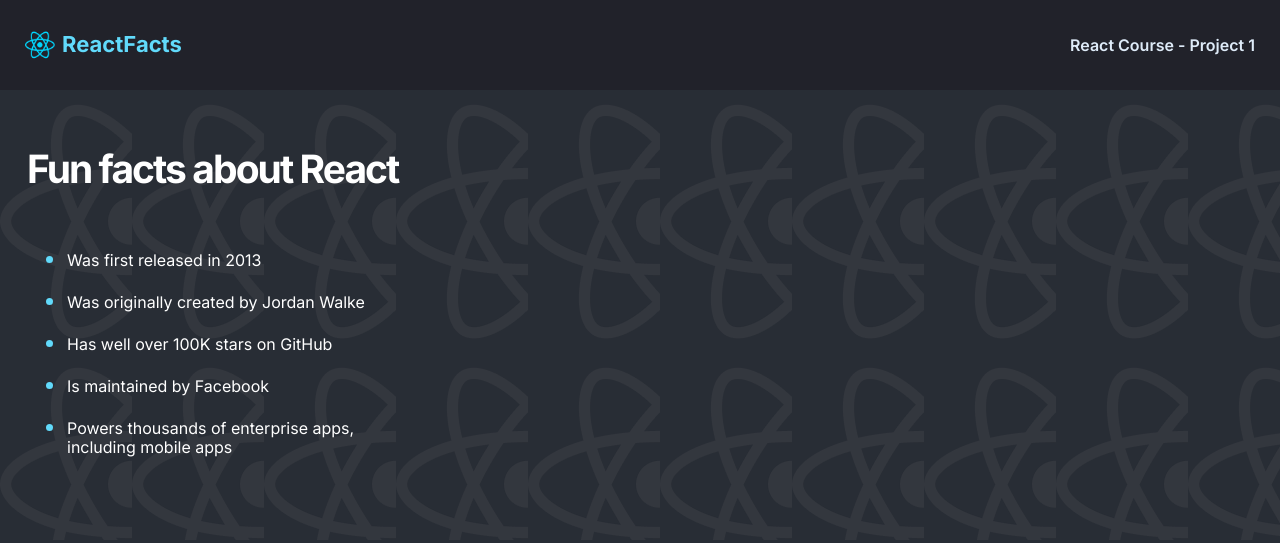
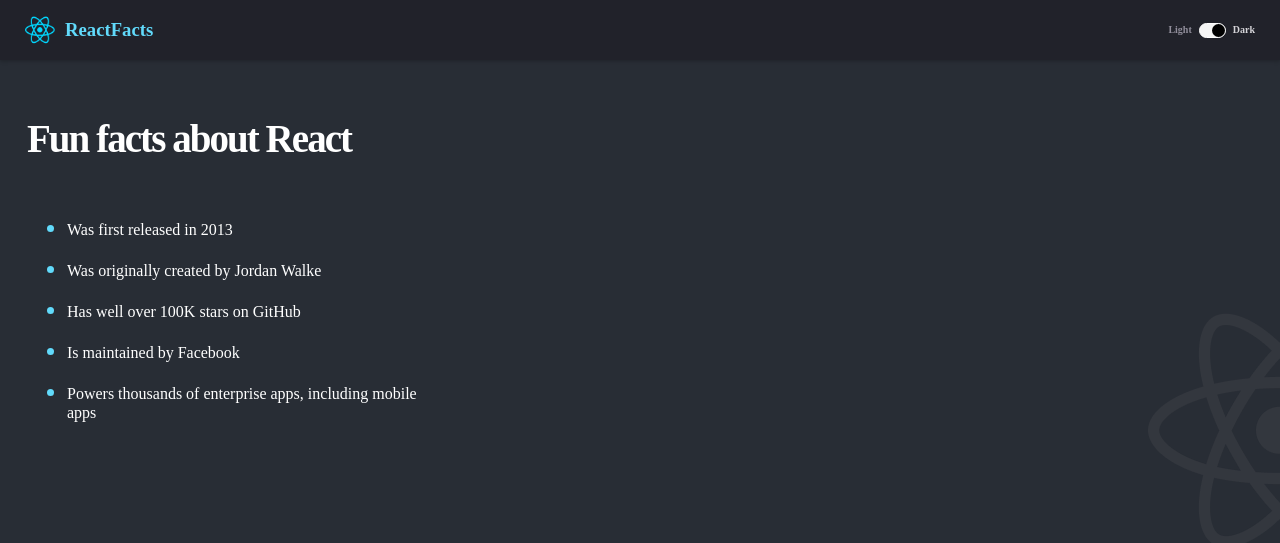
Before and after one commit to Sanskritu/RStatic, a React app: page / in a window 1280 px wide. Built offline with nearby package versions, Linux system fonts and the light colour scheme.

Commit message:
Add files via upload

```diff
--- a/App.js
+++ b/App.js
@@ -3,10 +3,19 @@
 import Main from "./components/Main"
 
 export default function App() {
+    const [darkMode, setDarkMode] = React.useState(true)
+
+    function toggleDarkMode() {
+        setDarkMode(prevMode => !prevMode)
+    }
+
     return (
         <div className="container">
-            <Navbar />
-            <Main />
+            <Navbar
+                darkMode={darkMode}
+                toggleDarkMode={toggleDarkMode}
+            />
+            <Main darkMode={darkMode} />
         </div>
     )
 }
--- a/components/Main.js
+++ b/components/Main.js
@@ -1,8 +1,8 @@
 import React from "react"
 
-export default function Main() {
+export default function Main(props) {
     return (
-        <main>
+        <main className={props.darkMode ? "dark" : ""}>
             <h1 className="main--title">Fun facts about React</h1>
             <ul className="main--facts">
                 <li>Was first released in 2013</li>
--- a/components/Navbar.js
+++ b/components/Navbar.js
@@ -1,11 +1,28 @@
 import React from "react"
 
-export default function Navbar() {
+export default function Navbar(props) {
     return (
-        <nav>
-            <img src="../images/react-icon-small.png" className="nav--icon" />
+         <nav
+            className={props.darkMode ? "dark": ""}
+        >
+            <img
+                className="nav--logo_icon"
+                src="./images/react-icon-small.png"
+            />
             <h3 className="nav--logo_text">ReactFacts</h3>
-            <h4 className="nav--title">React Course - Project 1</h4>
+
+            <div
+                className="toggler"
+            >
+                <p className="toggler--light">Light</p>
+                <div
+                    className="toggler--slider"
+                    onClick={props.toggleDarkMode}
+                >
+                    <div className="toggler--slider--circle"></div>
+                </div>
+                <p className="toggler--dark">Dark</p>
+            </div>
         </nav>
     )
 }
--- a/style.css
+++ b/style.css
@@ -2,62 +2,125 @@
     box-sizing: border-box;
 }
 
+h1, h2, h3, h4, h5, h6, p {
+    margin: 0;
+}
+
 body {
     margin: 0;
-    font-family: Inter, sans-serif;
+}
+
+.container {
+    display: flex;
+    flex-direction: column;
     height: 100vh;
-    background-color: #282D35;
 }
+
+/* NAV styles */
 
 nav {
     display: flex;
     align-items: center;
-    background-color: #21222A;
-    height: 90px;
+    background-color: #ffffff;
     padding: 30px 25px;
+    height: 60px;
+    box-shadow: 0px 1px 4px rgba(0, 0, 0, 0.25);
+    z-index: 1;
 }
 
-.nav--logo_text, .nav--title {
-    margin: 0;
+nav.dark {
+    background-color: #21222A;
+}
+
+.nav--logo_icon {
+    width: 30px;
+    margin-right: 10px;
 }
 
 .nav--logo_text {
+    color: #61DAFB;
     margin-right: auto;
-    color: #61DAFB;
-    font-weight: 700;
-    font-size: 22px;
 }
 
 .nav--title {
     color: #DEEBF8;
+}
+
+.toggler {
+    display: flex;
+    align-items: center;
+}
+
+.toggler p {
+    font-size: 0.625rem;
     font-weight: 600;
 }
 
-.nav--icon {
-    height: 30px;
-    margin-right: 7px;
+.toggler--slider {
+    width: 25px;
+    height: 13px;
+    background-color: #2B283A;
+    border-radius: 2rem;
+    margin-inline: 7px;
+    cursor: pointer;
+    display: flex;
+    justify-content: flex-start;
+    align-items: center;
+    border: 1px solid black;
+    box-sizing: content-box;
 }
 
-/*
-Challenge: Place the gray react logo in the background
+nav.dark .toggler--slider {
+    border-color: white;
+    background-color: #F5F5F5;
+}
 
-Don't use an `img` element, but rather set it as the
-`background-image` of the `main` element.
+.toggler--slider--circle {
+    height: 13px;
+    width: 13px;
+    background-color: white;
+    border-radius: 50%;
+}
 
-Hint: you'll need to use the following properties:
-- background-image
-- background-repeat
-- background-position
+nav.dark .toggler--slider--circle {
+    background-color: black;
+}
 
-(Or the shorthand `background` property with values for all
-those other properties)
-*/
+.toggler--light {
+    color: #2B283A;
+}
 
+nav.dark .toggler--light {
+    color: #918E9B;
+}
+
+.toggler--dark {
+    color: #D5D4D8;
+}
+
+nav.dark .toggler-dark {
+    color: #FFFFFF;
+}
+
+nav.dark .toggler--slider {
+    justify-content: flex-end;
+}
+
+/* MAIN styles */
 main {
     padding: 57px 27px;
+    background-image: url("./images/react-icon-light.png");
+    background-repeat: no-repeat;
+    background-position: right center;
+    flex: 1 1 auto;
+    background-color: white;
+    color: #2B283A;
+}
+
+main.dark {
+    background-image: url("./images/react-icon-dark.png");
+    background-color: #282D35;
     color: white;
-    background-image: url(./images/react-icon-large.png);
-    b
 }
 
 .main--title {
```
Also changed, not shown: images/react-icon-dark.png (added), images/react-icon-light.png (added).
